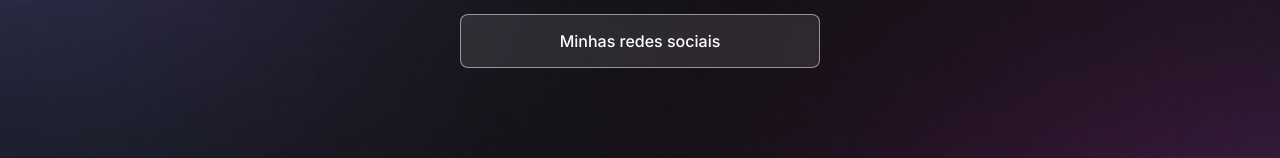
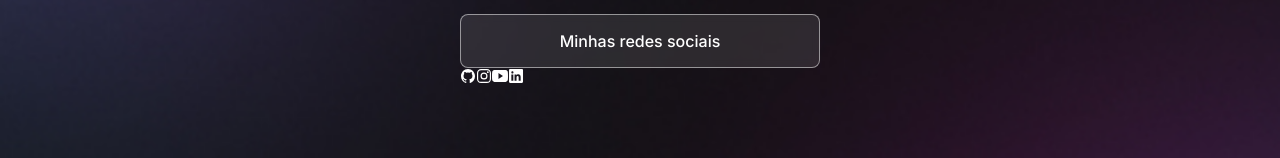
Before and after one commit to Poveii/devlinks, a React (Vite) app: page / in a window 1280 px wide. Both pictures are taken after a click on the link "Meu currículo". Shown: the part 439-597 px from the top of the page. Built offline with nearby package versions, Linux system fonts and the light colour scheme.

Commit message:
feat: Create social links section

```diff
--- a/src/App.jsx
+++ b/src/App.jsx
@@ -26,6 +26,21 @@ function App() {
           <a href="#">Minhas redes sociais</a>
         </li>
       </ul>
+
+      <div id="social-links">
+        <a href="https://github.com/poveii">
+          <ion-icon name="logo-github"></ion-icon>
+        </a>
+        <a href="https://www.instagram.com/poveiii">
+          <ion-icon name="logo-instagram"></ion-icon>
+        </a>
+        <a href="#">
+          <ion-icon name="logo-youtube"></ion-icon>
+        </a>
+        <a href="https://www.linkedin.com/in/poveii">
+          <ion-icon name="logo-linkedin"></ion-icon>
+        </a>
+      </div>
     </div>
   );
 }
```
